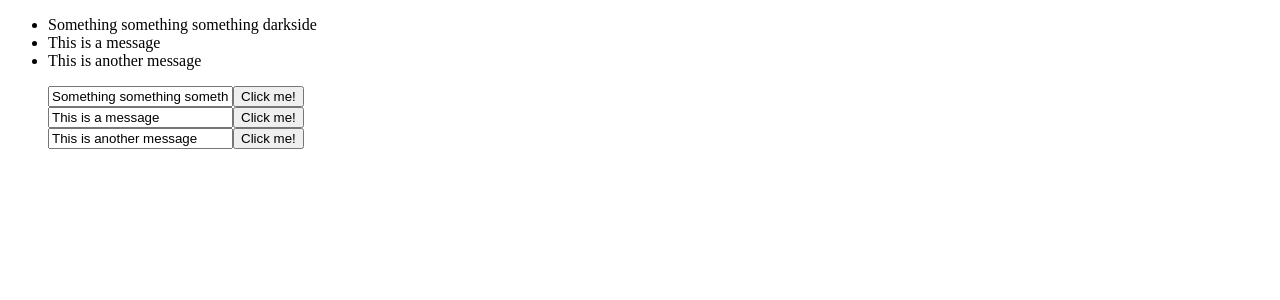
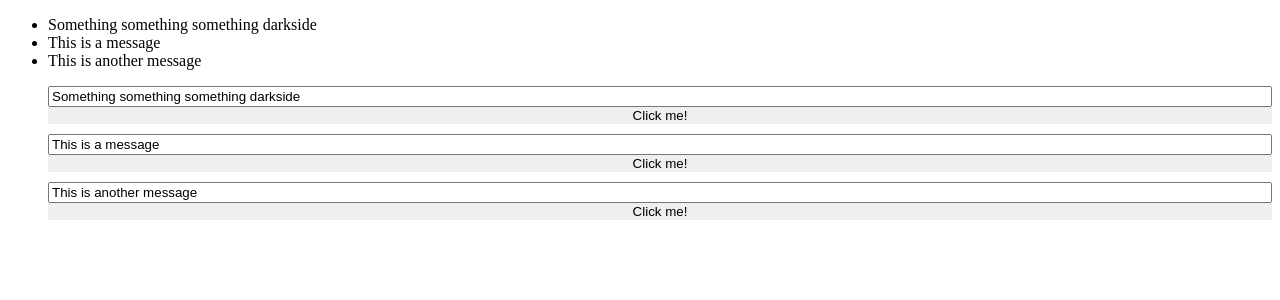
Before and after one commit to timscriv/angular-playground, an Angular app in the folder angular-fundamentals/: page / in a window 1280 px wide. Shown: the top 300 px of the page. Built offline with nearby package versions, Linux system fonts and the light colour scheme.

Commit message:
added styles

```diff
--- a/angular-fundamentals/src/app/app.component.css
+++ b/angular-fundamentals/src/app/app.component.css
@@ -0,0 +1,3 @@
+app-simple-form {
+    margin-bottom: 10px;
+}
--- a/angular-fundamentals/src/app/simple-form/simple-form.component.ts
+++ b/angular-fundamentals/src/app/simple-form/simple-form.component.ts
@@ -3,12 +3,25 @@ import { Component, OnInit, Input, Output, EventEmitter } from '@angular/core';
 @Component({
   selector: 'app-simple-form',
   template: `
-    <div>
-      <input #myInput type="text" [(ngModel)]="message">
-      <button (click)="update.emit({text:message})">Click me!</button>
-    </div>
+    <input #myInput type="text" [(ngModel)]="message">
+    <button (click)="update.emit({text:message})">Click me!</button>
   `,
-  styles: []
+  styles: [`
+  :host {
+    display: flex;
+    flex-direction: column;
+  }
+
+  input:focus{
+    font-weight:bold;
+    outline:none;
+  }
+
+  button{
+    border:none;
+  }
+
+  `]
 })
 export class SimpleFormComponent implements OnInit {
 
```
